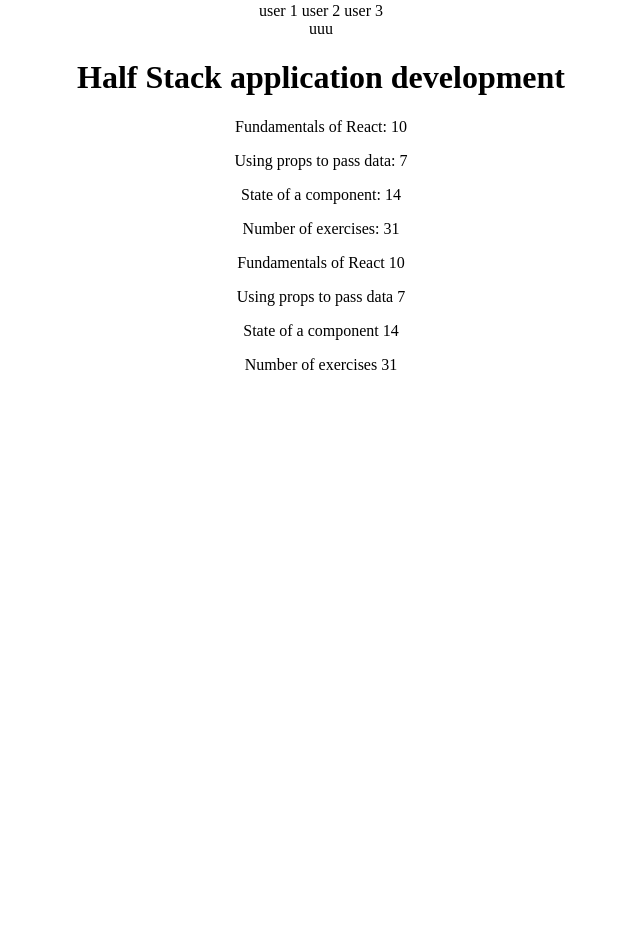
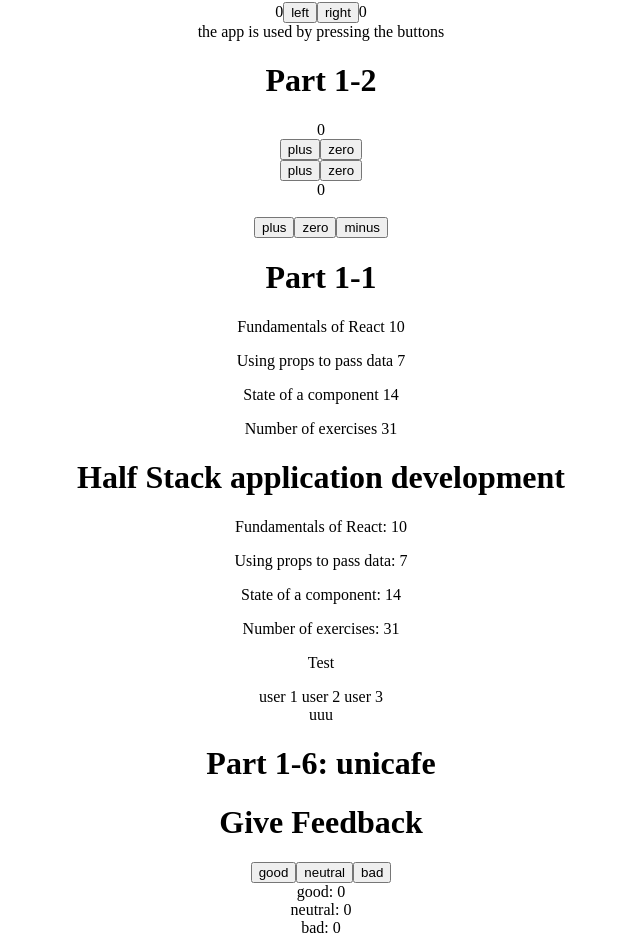
Before and after one commit to VinceNguyen000/Fullstack, a React (Vite) app in the folder part1/: page / in a window 1280 px wide. Shown: the part 38-975 px from the top of the page, without its empty margins (319-959 px from the left). Before the commit the page ends 800 px from the top, so only its background shows below. Built offline with nearby package versions, Linux system fonts and the light colour scheme.

Commit message:
update with 1.6 1.7

```diff
--- a/part1/src/App.jsx
+++ b/part1/src/App.jsx
@@ -34,15 +34,16 @@ const Content = (props) => {
   return <div>Number of exercises: {total}</div>;
 }; */
 
-const Total = (props) =>{
-  const listTotalExercises = props.parts.map(element => element.exercise)
+const Total = (props) => {
+  const listTotalExercises = props.parts.map((element) => element.exercise);
   let total = 0;
   for (let i = 0; i < listTotalExercises.length; i++) {
     total += listTotalExercises[i];
   }
   return <div>Number of exercises: {total}</div>;
-}
+};
 
+//example map() through object
 const MyComponent = () => {
   const users = ["user 1", "user 2", "user 3"];
   return (
@@ -52,8 +53,93 @@ const MyComponent = () => {
     </>
   );
 };
+/*------------------------------------------------- */
+//-------------------------------------------------destructuring
+const Display = ({ counter }) => <div>{counter}</div>;
+//-------------------------------------------------equal to
+/* const Display = (props) => {
+  return <div>{props.counter}</div>;
+}; */
 
+//-------------------------------------------------destructuring
+const Button = ({ handleClick, text }) => (
+  <button onClick={handleClick}>{text}</button>
+);
+//-------------------------------------------------equal to
+/* const Button = (props) => {
+  return <button onClick={props.onClick}>{props.text}</button>;
+}; */
+
+const History = (props) => {
+  if (props.allClicks.length === 0) {
+    return <div>the app is used by pressing the buttons</div>;
+  }
+  return <div>button press history: {props.allClicks.join(" ")}</div>;
+};
+
+//------------------------------------------------- 1.7
+const Statistics = (props) => {
+};
+
+/*-----------------------App---------------------------------------------------------------------------------------- */
 const App = () => {
+
+  const [good, setGood] = useState(0);
+  const [neutral, setNeutral] = useState(0);
+  const [bad, setBad] = useState(0);
+  const [allFeedback, setAllFeedback] = useState(0);
+
+  const all = good + neutral + bad;
+  const average = (good-bad)/all;
+  const positive = good *100/all;
+  /*------------------------------------------------- */
+  const [counter, setCounter] = useState(0);
+  console.log("rendering with counter value", counter);
+
+  // const handleClick = () => {
+  //   console.log("clicked");
+  // };
+
+  /*--------------------Time out--------------------- */
+  // setTimeout(() => setCounter(counter + 1), 1000);
+  // console.log("rendering...", counter);
+
+  const increaseByOne = () => {
+    console.log("increasing, value before", counter);
+    setCounter(counter + 1);
+  };
+
+  const decreaseByOne = () => {
+    console.log("decreasing, value before", counter);
+    setCounter(counter - 1);
+  };
+
+  const setToZero = () => {
+    console.log("resetting to zero, value before", counter);
+    setCounter(0);
+  };
+
+  /*------------------------------------------------- */
+  const [left, setLeft] = useState(0);
+  const [right, setRight] = useState(0);
+  const [allClicks, setAll] = useState([]);
+  const [total, setTotal] = useState(0);
+
+  const handleLeftClick = () => {
+    setAll(allClicks.concat("L"));
+    const updatedLeft = left + 1;
+    setLeft(updatedLeft);
+    setTotal(updatedLeft + right);
+  };
+
+  const handleRightClick = () => {
+    setAll(allClicks.concat("R"));
+    const updatedRight = right + 1;
+    setRight(updatedRight);
+    setTotal(left + updatedRight);
+  };
+
+  /*------------------------------------------------- */
   const course = "Half Stack application development";
   const part1 = "Fundamentals of React";
   const exercises1 = 10;
@@ -79,14 +165,55 @@ const App = () => {
       },
     ],
   };
+  //------------------------------------------------- 1.6
+  const feedbackGood = () => {
+    const updatedGood = good + 1;
+    setGood(updatedGood);
+    setAllFeedback(updatedGood + neutral + bad);
+  };
+  const feedbackNeutral = () => {
+    const updatedNeutral = neutral + 1;
+    setNeutral(updatedNeutral);
+    setAllFeedback(good + updatedNeutral + bad);
+  };
+  const feedbackBad = () => {
+    const updatedBad = bad + 1;
+    setBad(updatedBad);
+    setAllFeedback(good + neutral + updatedBad);
+  };
+  //-------------------------------------------------
 
   return (
     <div>
-      <MyComponent />
-      <Header course={Course.name} />
-      <Content parts={Course.parts} />
-      <Total parts={Course.parts} />
-      {/* <Total exercises={Course.parts.map((element) => element["exercise"])} /> */}
+      <div>
+        {left}
+        <Button handleClick={handleLeftClick} text="left" />
+        <Button handleClick={handleRightClick} text="right" />
+        {right}
+
+        <History allClicks={allClicks} />
+      </div>
+      {/*------------------------------------------------- */}
+      <h1>Part 1-2</h1>
+      <div>{counter}</div>
+      {/* event handler is a function or function reference */}
+      <button onClick={() => setCounter(counter + 1)}>plus</button>
+      <button onClick={() => setCounter(0)}>zero</button>
+      <br />
+      {/* event handler is a function call */}
+      {/* The value of the onClick attribute is a variable containing a reference to a function */}
+      <button onClick={increaseByOne}>plus</button>
+      <button onClick={setToZero}>zero</button>
+      <br />
+      <Display counter={counter} />
+      <br />
+      {/* define component Button */}
+      <Button onClick={increaseByOne} text="plus" />
+      <Button onClick={setToZero} text="zero" />
+      <Button onClick={decreaseByOne} text="minus" />
+      {/*------------------------------------------------- */}
+      <br />
+      <h1>Part 1-1</h1>
       <p>
         {part1} {exercises1}
       </p>
@@ -97,7 +224,30 @@ const App = () => {
         {part3} {exercises3}
       </p>
       <p>Number of exercises {exercises1 + exercises2 + exercises3}</p>
+
+      <Header course={Course.name} />
+      <Content parts={Course.parts} />
+      <Total parts={Course.parts} />
+      {/* <Total exercises={Course.parts.map((element) => element["exercise"])} /> */}
+      <p>Test</p>
+      <MyComponent />
+      <h1>Part 1-6: unicafe</h1>
+      <div>
+        <Header course="Give Feedback" />
+        <Button handleClick={feedbackGood} text="good" />
+        <Button handleClick={feedbackNeutral} text="neutral" />
+        <Button handleClick={feedbackBad} text="bad" />
+      </div>
+      <div>
+        <div>good: {good}</div>
+        <div>neutral: {neutral}</div>
+        <div>bad: {bad}</div>
+        <div>all: {all}</div>
+        <div>average: {average}</div>
+        <div>positive: {positive}%</div>
+      </div>
     </div>
+    //-------------------------------------------------
   );
 };
 
--- a/part1/src/main.jsx
+++ b/part1/src/main.jsx
@@ -1,3 +1,4 @@
+import React from "react";
 import ReactDOM from "react-dom/client";
 import App from "./App";
 
```
